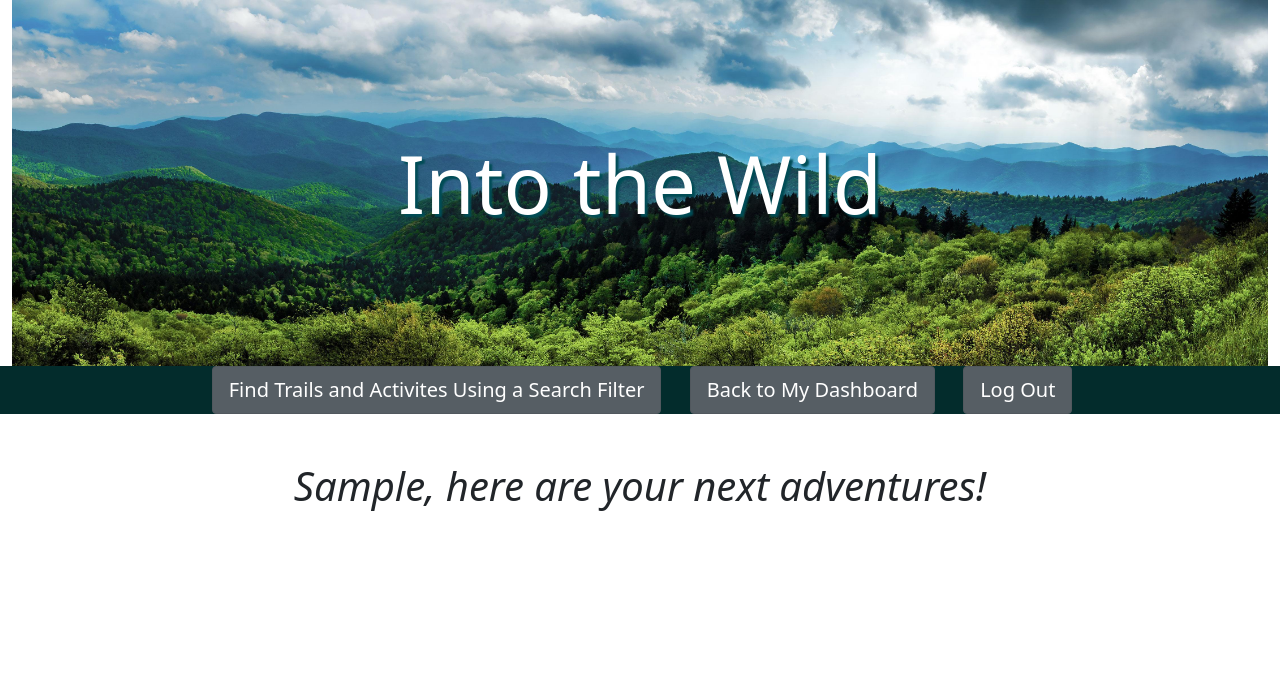
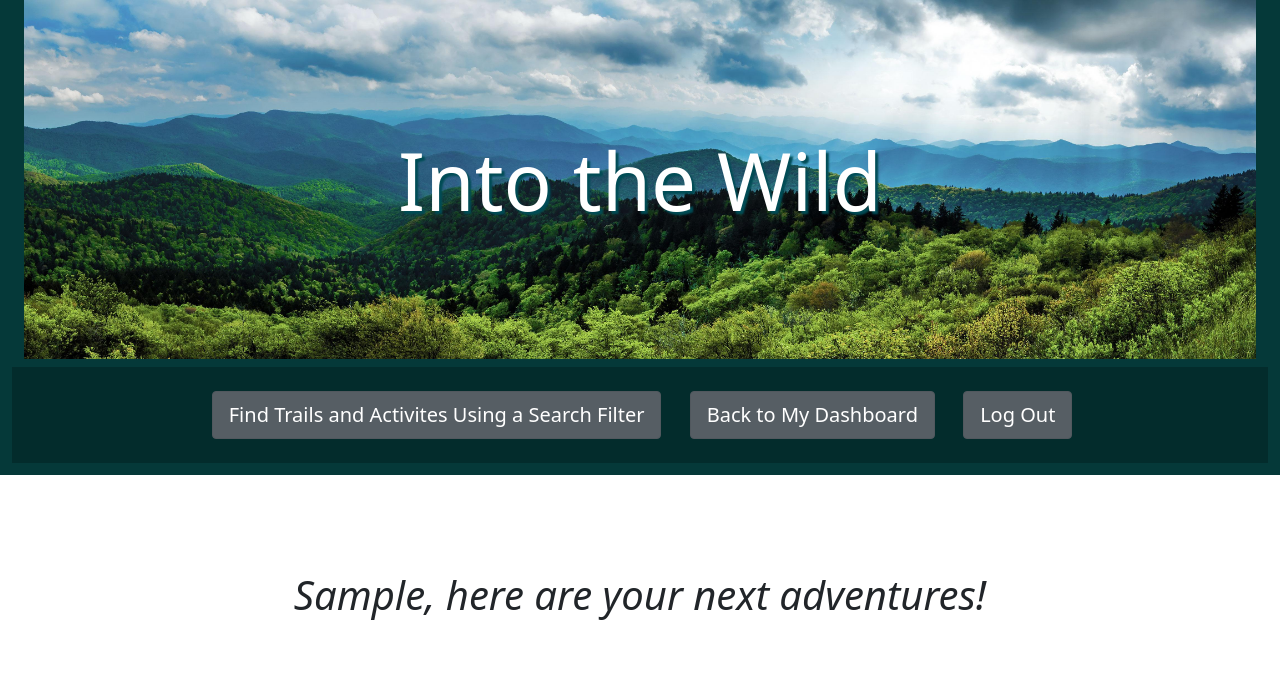
Before and after one commit to Jessica-Lynn3/National-Parks-and-Lakes-WebApp, a Flask app: template templates/user-top-places.html in a window 1280 px wide. Shown: the top 674 px of the page. Run offline with Flask 2, Linux system fonts and the light colour scheme; the template is opened without the code that fills it, so the values that code supplies are empty; the visitor is signed in with stand-in values (Sample User, id 1); some libraries are stand-ins or nearby versions.

Commit message:
Updated hero banner and nav links for now-- added container and background around headline message

```diff
--- a/templates/user-top-places.html
+++ b/templates/user-top-places.html
@@ -8,23 +8,19 @@
 {% block body %}
 
 <!-- -------------------------------------------------------------------------------------------------------------------------------- -->
-<!--                BANNER / APP NAME                                                                                                 -->
+<!--                BANNER / APP NAME AND NAVIGATION LINKS                                                                            -->
 <!-- -------------------------------------------------------------------------------------------------------------------------------- -->
 
+<div class="container-fluid"
+    style="background-color: rgb(5, 57, 57);">
     <div class="position-relative">
         <h1 class="container-fluid d-none px-5 d-lg-block display-1 text-white fw-light
                     position-absolute top-50 start-50 translate-middle text-center"
                     style="text-shadow:3px 3px 2px rgb(1, 76, 85)">Into the Wild</h1>
         <img class="container-fluid" src="/static/images/Blue-Ridge-Panoramic-Photo-NPS.jpg" alt="Blue Ridge">
     </div>
-
-
-<!-- -------------------------------------------------------------------------------------------------------------------------------- -->
-<!--                NAVIGATION LINKS                                                                                                  -->
-<!-- -------------------------------------------------------------------------------------------------------------------------------- -->
-
-<nav class="navnar navbar-expand-lg navbar-dark bg-info">
-    <div class="container-fluid justify-content-end text-center"
+    <nav class="navbar navbar-expand-lg">
+        <div class="container-fluid justify-content-md-center text-center p-4 mb-1"
         style="background-color: rgb(3, 44, 44)">
             <div class="row justify-content-md-center">
                 <div class="col-sm-auto">
@@ -45,21 +41,14 @@
             </div>
         </div>
     </nav>
+</div>
 
-
-    <!-- <label for="Submit Button to Log Out"></label>
-    <a href="/logged-out" class="button">Log Out</a>
-
-    <br>
-
-    <label for="Nav Link to go back to User Dashboard"></label>
-    <a href="/user-dashboard" class="button">Back to My Dashboard</a> -->
 
 <!-- -------------------------------------------------------------------------------------------------------------------------------- -->
 <!--                DISPLAY USER'S TOP PARKS                                                                                                 -->
 <!-- -------------------------------------------------------------------------------------------------------------------------------- -->
 
-<div class="container mt-5 text-center display-4 fst-italic">
+<div class="container mt-5 p-5 text-center display-4 fst-italic">
     <h1> {{ session['username']|title }}, here are your next adventures!</h1>
 </div>
 <br>
```
Lines whose indentation alone changed are shown as unchanged.
